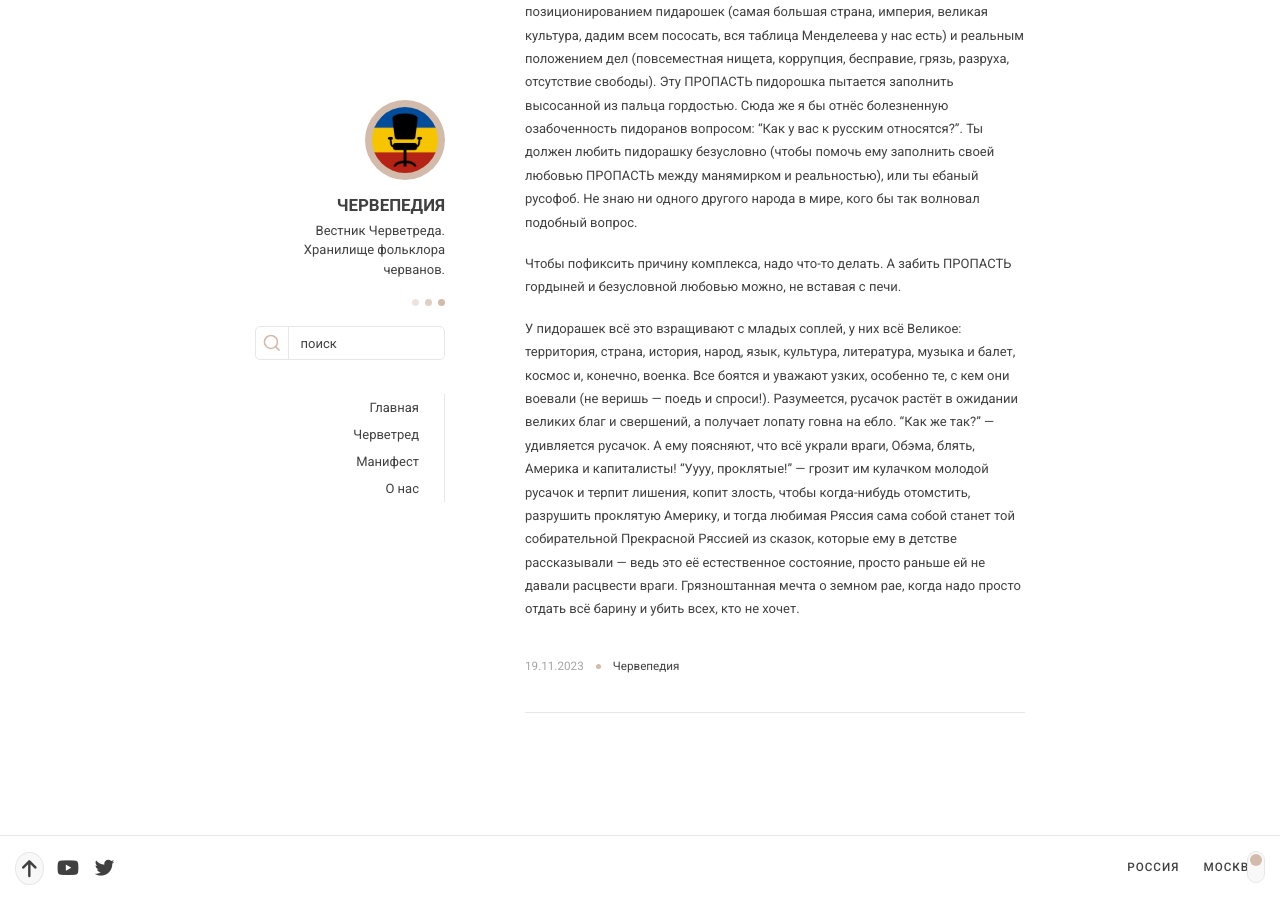
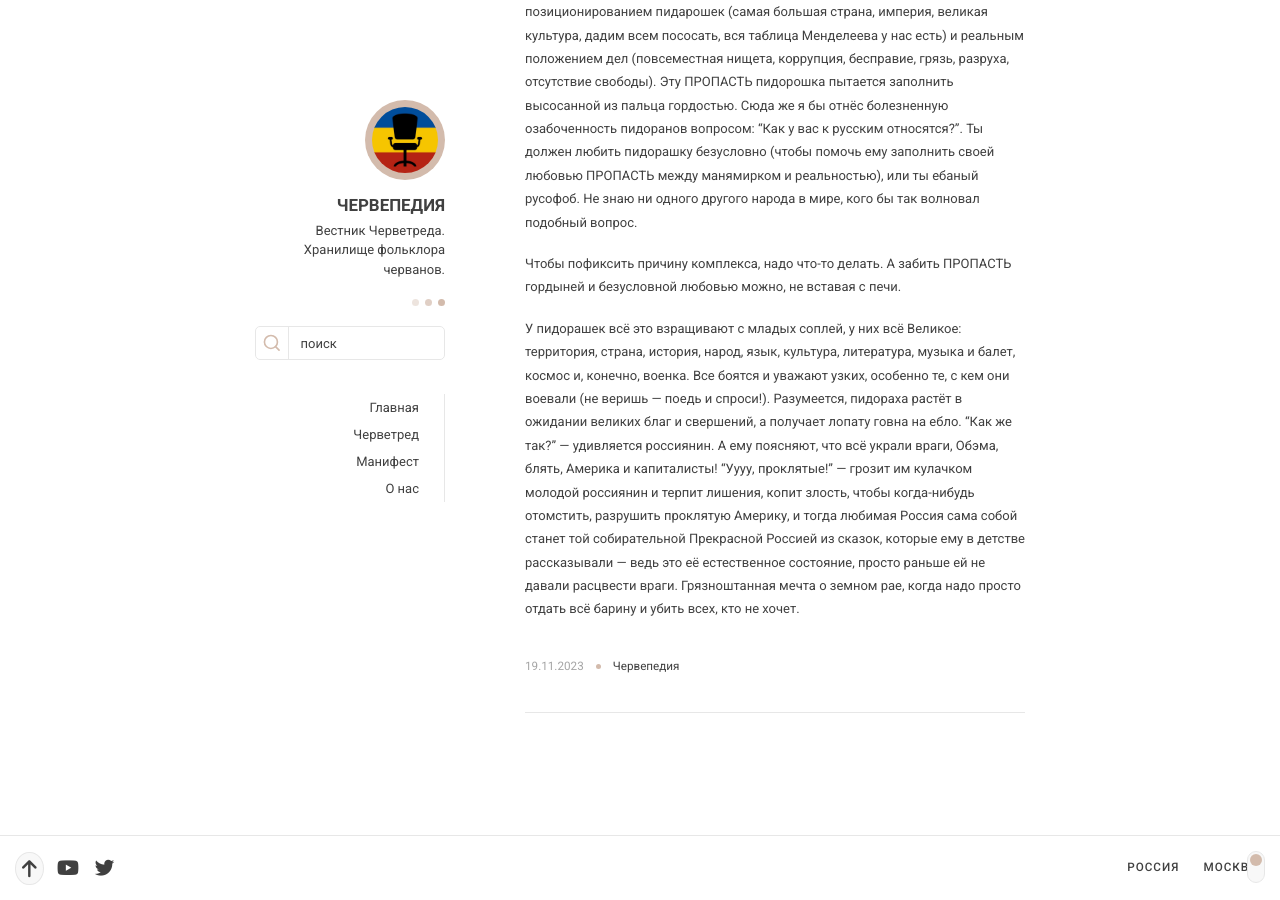
Before and after one commit to chervepediya/chervepediya.github.io, a Jekyll site: the page built from _posts/2023-11-19-pidorashka-gap.md, in a window 1280 px wide and 900 px high, scrolled down 526 px. Built offline with Jekyll 4.4.1, drawn with Linux system fonts in a browser that asks for light colours; a script that is not in the unit is left out.

Commit message:
Update 2023-11-19-pidorashka-gap.md

```diff
--- a/_posts/2023-11-19-pidorashka-gap.md
+++ b/_posts/2023-11-19-pidorashka-gap.md
@@ -10,4 +10,4 @@ image: assets/images/pidorusska.png
 
 <p>Чтобы пофиксить причину комплекса, надо что-то делать. А забить ПРОПАСТЬ гордыней и безусловной любовью можно, не вставая с печи.</p>
 
-<p>У пидорашек всё это взращивают с младых соплей, у них всё Великое: территория, страна, история, народ, язык, культура, литература, музыка и балет, космос и, конечно, военка. Все боятся и уважают узких, особенно те, с кем они воевали (не веришь — поедь и спроси!). Разумеется, русачок растёт в ожидании великих благ и свершений, а получает лопату говна на ебло. “Как же так?” — удивляется русачок. А ему поясняют, что всё украли враги, Обэма, блять, Америка и капиталисты! “Уууу, проклятые!” — грозит им кулачком молодой русачок и терпит лишения, копит злость, чтобы когда-нибудь отомстить, разрушить проклятую Америку, и тогда любимая Ряссия сама собой станет той собирательной Прекрасной Ряссией из сказок, которые ему в детстве рассказывали — ведь это её естественное состояние, просто раньше ей не давали расцвести враги. Грязноштанная мечта о земном рае, когда надо просто отдать всё барину и убить всех, кто не хочет.</p>
+<p>У пидорашек всё это взращивают с младых соплей, у них всё Великое: территория, страна, история, народ, язык, культура, литература, музыка и балет, космос и, конечно, военка. Все боятся и уважают узких, особенно те, с кем они воевали (не веришь — поедь и спроси!). Разумеется, пидораха растёт в ожидании великих благ и свершений, а получает лопату говна на ебло. “Как же так?” — удивляется россиянин. А ему поясняют, что всё украли враги, Обэма, блять, Америка и капиталисты! “Уууу, проклятые!” — грозит им кулачком молодой россиянин и терпит лишения, копит злость, чтобы когда-нибудь отомстить, разрушить проклятую Америку, и тогда любимая Россия сама собой станет той собирательной Прекрасной Россией из сказок, которые ему в детстве рассказывали — ведь это её естественное состояние, просто раньше ей не давали расцвести враги. Грязноштанная мечта о земном рае, когда надо просто отдать всё барину и убить всех, кто не хочет.</p>
```
